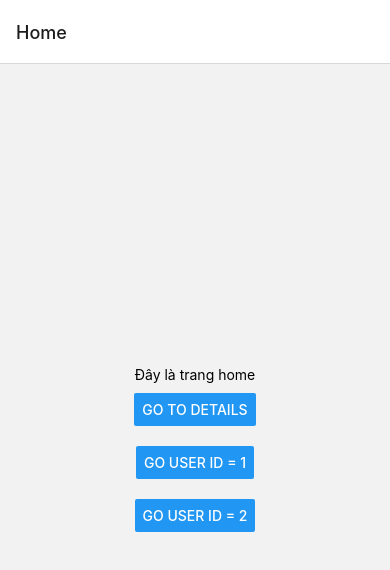
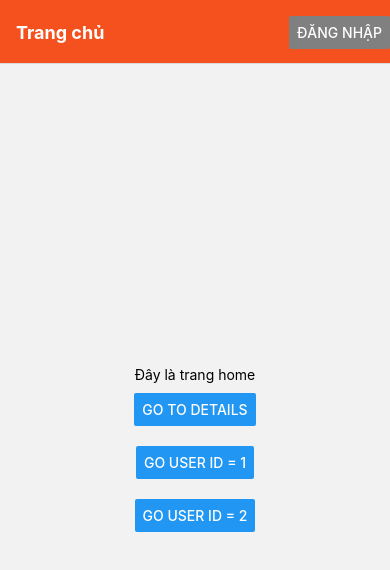
Before and after one commit to happy24h/udemy_react_native, a React Native app: screen / in a window 390 px wide. Shown: the top 570 px of the page. Built offline with nearby package versions, Linux system fonts and the light colour scheme.

Commit message:
customize header

```diff
--- a/App.tsx
+++ b/App.tsx
@@ -2,7 +2,11 @@
 
 import * as React from "react";
 import { View, Text, Button } from "react-native";
-import { NavigationContainer, useNavigation, useRoute } from "@react-navigation/native";
+import {
+  NavigationContainer,
+  useNavigation,
+  useRoute,
+} from "@react-navigation/native";
 import { createNativeStackNavigator } from "@react-navigation/native-stack";
 
 function HomeScreen({ navigation }: any) {
@@ -40,11 +44,11 @@ function HomeScreen({ navigation }: any) {
 function DetailsScreen(props: any) {
   const navigation: any = useNavigation();
   const route: any = useRoute();
-  console.log('check route >>>', route.params);
+  console.log("check route >>>", route?.params);
   return (
     <View style={{ flex: 1, alignItems: "center", justifyContent: "center" }}>
-      <Text>User id = {route.params.userId}</Text>
-      <Text>User name = {route.params.name}</Text>
+      <Text>User id = {route?.params?.userId}</Text>
+      <Text>User name = {route?.params?.name}</Text>
       <View style={{ marginVertical: 10 }}>
         <Button
           title="Go to Details... again"
@@ -69,9 +73,44 @@ const Stack = createNativeStackNavigator();
 function App() {
   return (
     <NavigationContainer>
-      <Stack.Navigator>
-        <Stack.Screen name="Home" component={HomeScreen} />
-        <Stack.Screen name="Details" component={DetailsScreen} />
+      <Stack.Navigator   screenOptions={{
+        headerStyle: {
+          backgroundColor: '#f4511e',
+        },
+        headerTintColor: '#fff',
+        headerTitleStyle: {
+          fontWeight: 'bold',
+        },
+      }}>
+        <Stack.Screen
+          name="Home"
+          component={HomeScreen}
+          options={{
+            title: "Trang chủ",
+            headerStyle: {
+              backgroundColor: "#f4511e",
+            },
+            headerTintColor: "#fff",
+            headerTitleStyle: {
+              fontWeight: "bold",
+            },
+            headerRight: () => <Button color={"gray"} title="Đăng nhập" />,
+          }}
+        />
+        <Stack.Screen
+          name="Details"
+          component={DetailsScreen}
+          options={(props: any) => ({
+            headerTitle: `Xem chi tiết ${props.route?.params?.userId ?? ""}`,
+            headerStyle: {
+              backgroundColor: "#f4511e",
+            },
+            headerTintColor: "#fff",
+            headerTitleStyle: {
+              fontWeight: "bold",
+            },
+          })}
+        />
       </Stack.Navigator>
     </NavigationContainer>
   );
```
